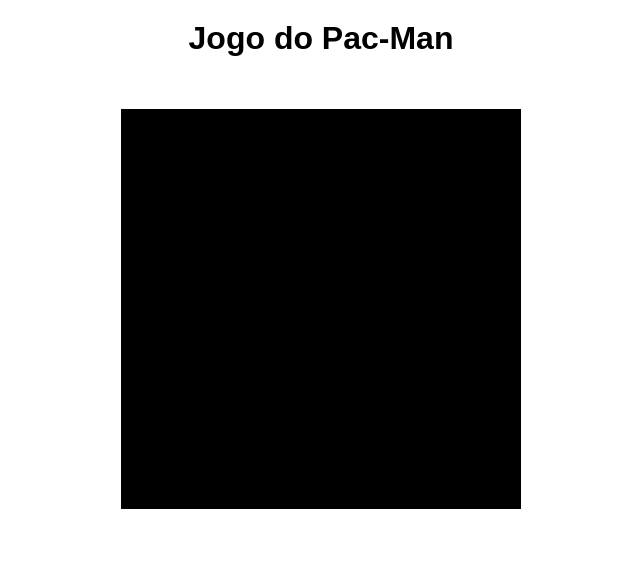
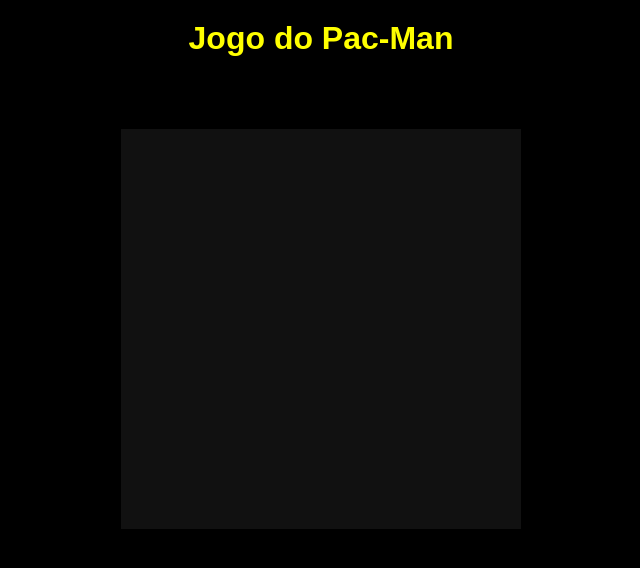
Before and after one commit to sabrinaiara/pacman, a plain HTML site: page index.html in a window 1280 px wide. Shown: the whole page, without its empty margins (319-959 px from the left). Drawn offline with Linux system fonts and the light colour scheme.

Commit message:
Update style.css

```diff
--- a/style.css
+++ b/style.css
@@ -1,29 +1,35 @@
+/* Reset básico */
+* {
+    margin: 0;
+    padding: 0;
+    box-sizing: border-box;
+}
+
+/* Estilo do corpo da página */
 body {
     font-family: Arial, sans-serif;
     text-align: center;
-    margin: 0;
-    padding: 0;
+    background-color: #000;
+    color: white;
 }
 
+/* Cabeçalho */
 h1 {
-    margin-top: 20px;
+    background-color: #000;
+    color: yellow;
+    padding: 20px;
+    font-size: 2em;
 }
 
+/* Área de Jogo */
 #gameArea {
-    position: relative;
-    width: 400px;
-    height: 400px;
-    background-color: #000;
-    margin: 50px auto;
-    border: 2px solid #fff;
+    display: flex;
+    justify-content: center;
+    margin-top: 50px;
 }
 
-#pacman {
-    position: absolute;
-    width: 40px;
-    height: 40px;
-    background-color: yellow;
-    border-radius: 50%;
-    top: 180px;
-    left: 180px;
+/* Canvas do jogo */
+#gameCanvas {
+    border: 2px solid #000;
+    background-color: #111;
 }
```
